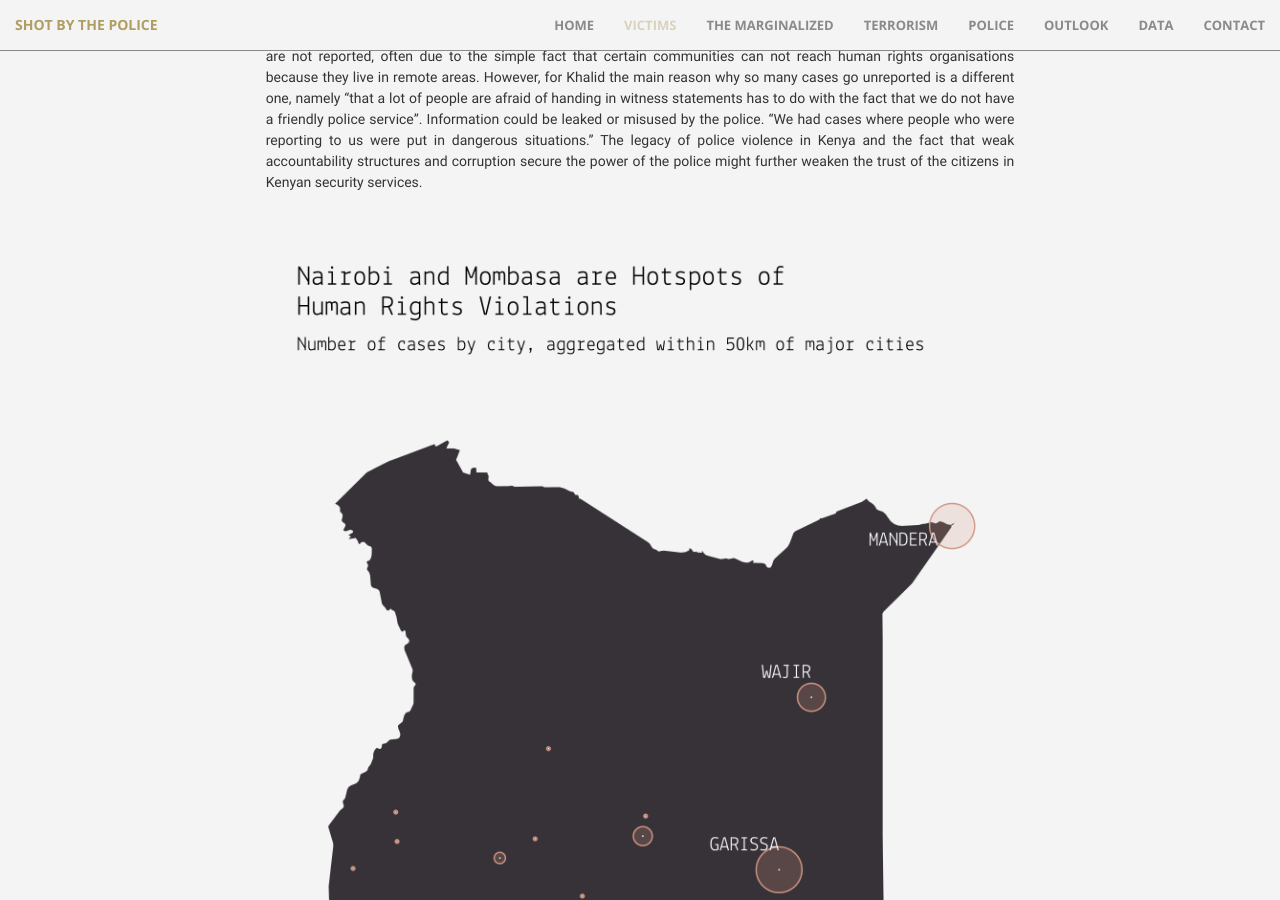
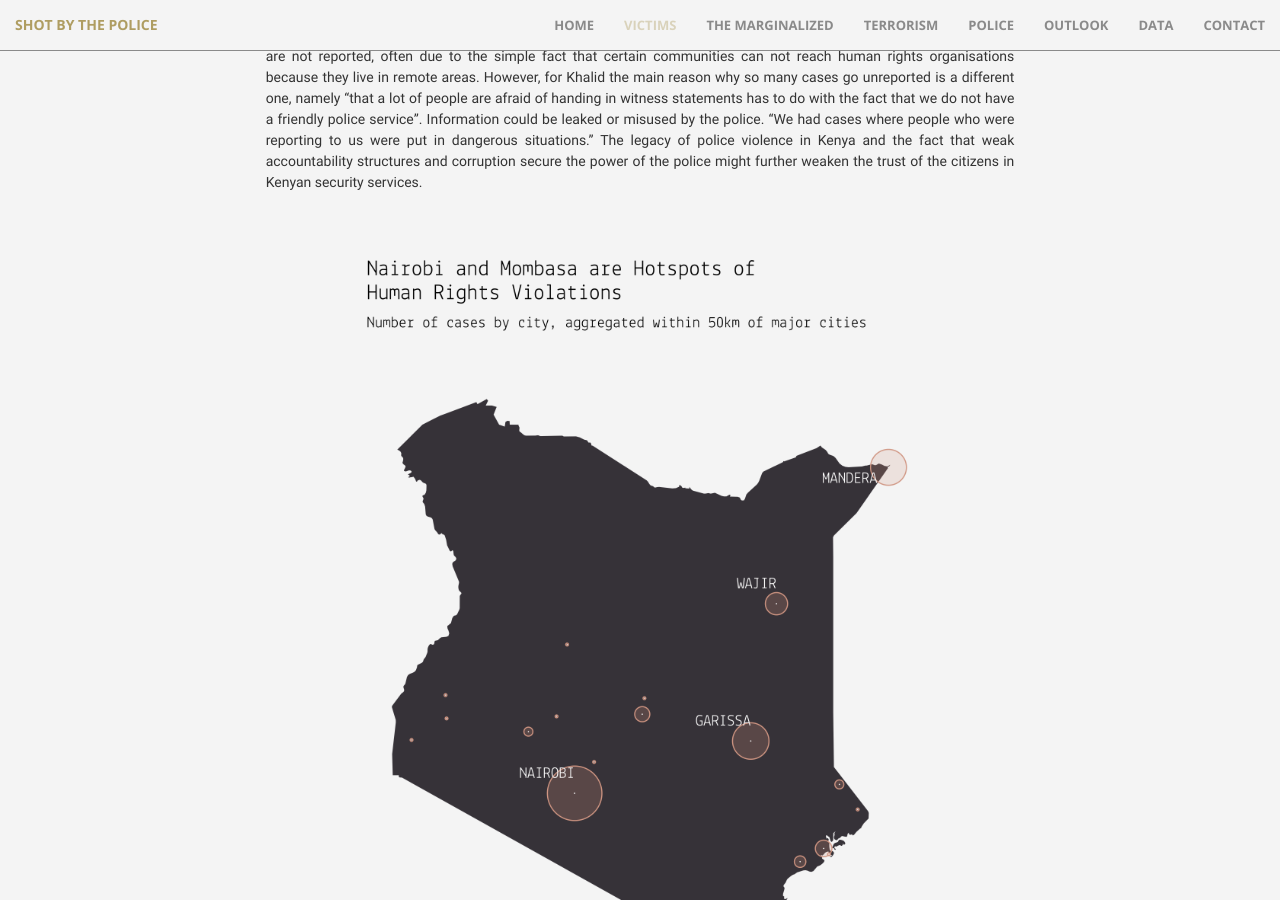
Before and after one commit to lucienbaumgartner/capstone_webdev, a Jekyll site: the page built from index.html, in a window 1280 px wide and 900 px high, scrolled down 2174 px. Built offline with Jekyll 4.4.1, drawn with Linux system fonts in a browser that asks for light colours; nearby versions of some CDN libraries.

Commit message:
map size adjusted

```diff
--- a/_includes/article1.html
+++ b/_includes/article1.html
@@ -35,10 +35,10 @@
           <div id="map">
               <div class="container-fluid">
                   <div class="row no-gutter">
-                    <img class="img-responsive center-block contact-pic" src="../capstone_webdev/img/viz/webdev_overview_map.png" height="3000px" width="100%">
+                    <img class="img-responsive center-block contact-pic" src="../capstone_webdev/img/viz/webdev_overview_map.png" height="800px" width="80%">
                   </div>
             </div>
-          </div>
+
 
           <div class="col-lg-8 col-lg-offset-2">
 
```
Also changed, not shown: 2 other files.
